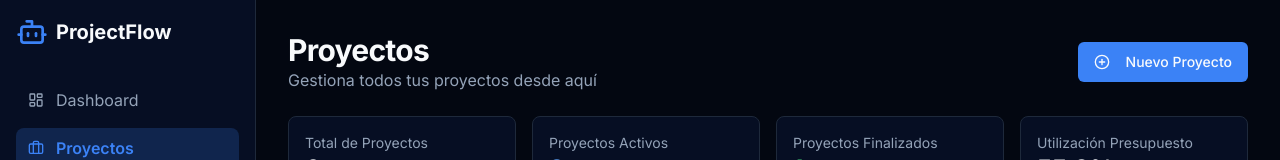
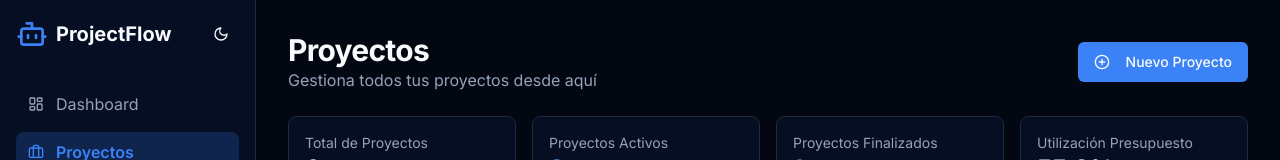
Before and after one commit to marianaral/project-primavera-flow, a React (Vite) app: page /projects in a window 1280 px wide. Shown: the top 160 px of the page. Built offline with nearby package versions, Linux system fonts and the light colour scheme.

Commit message:
Add light/dark mode toggle
Implement a button to switch between light and dark mode using the system's theme.

```diff
--- /dev/null
+++ b/src/components/ThemeToggle.tsx
@@ -0,0 +1,45 @@
+
+import { Moon, Sun } from "lucide-react";
+import { Button } from "@/components/ui/button";
+import { useState, useEffect } from "react";
+
+const ThemeToggle = () => {
+  const [isDark, setIsDark] = useState(true);
+
+  useEffect(() => {
+    // Check if dark mode is already set
+    const root = document.getElementById('root');
+    const isDarkMode = root?.classList.contains('dark');
+    setIsDark(isDarkMode || false);
+  }, []);
+
+  const toggleTheme = () => {
+    const root = document.getElementById('root');
+    if (root) {
+      if (isDark) {
+        root.classList.remove('dark');
+        setIsDark(false);
+      } else {
+        root.classList.add('dark');
+        setIsDark(true);
+      }
+    }
+  };
+
+  return (
+    <Button
+      variant="ghost"
+      size="icon"
+      onClick={toggleTheme}
+      className="h-9 w-9"
+    >
+      {isDark ? (
+        <Sun className="h-4 w-4" />
+      ) : (
+        <Moon className="h-4 w-4" />
+      )}
+    </Button>
+  );
+};
+
+export default ThemeToggle;
--- a/src/components/layout/Sidebar.tsx
+++ b/src/components/layout/Sidebar.tsx
@@ -1,6 +1,7 @@
 
 import { NavLink } from "react-router-dom";
 import { Briefcase, LayoutDashboard, Settings, Bot } from "lucide-react";
+import ThemeToggle from "../ThemeToggle";
 
 const Sidebar = () => {
   const navItems = [
@@ -11,9 +12,12 @@ const Sidebar = () => {
 
   return (
     <aside className="hidden md:flex flex-col w-64 bg-card border-r border-border p-4">
-      <div className="flex items-center gap-2 mb-8">
-        <Bot className="h-8 w-8 text-primary" />
-        <h1 className="text-xl font-bold text-foreground">ProjectFlow</h1>
+      <div className="flex items-center justify-between mb-8">
+        <div className="flex items-center gap-2">
+          <Bot className="h-8 w-8 text-primary" />
+          <h1 className="text-xl font-bold text-foreground">ProjectFlow</h1>
+        </div>
+        <ThemeToggle />
       </div>
       <nav className="flex flex-col gap-2">
         {navItems.map((item) => (
```
